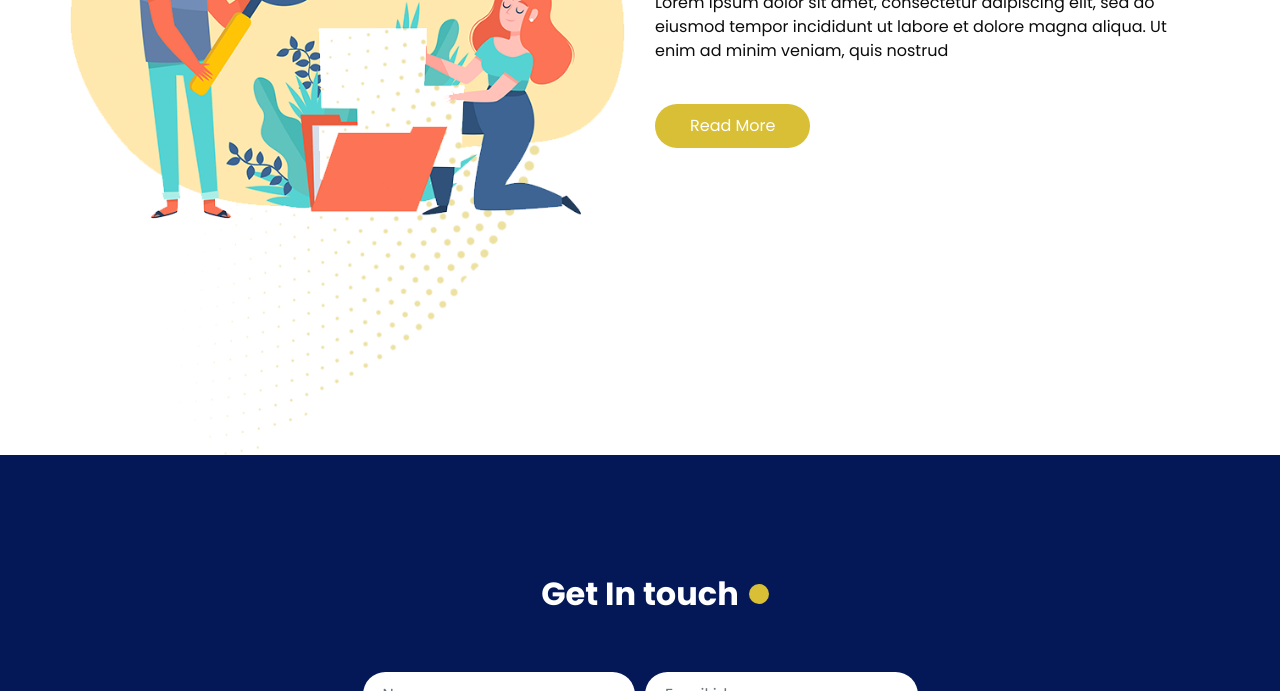
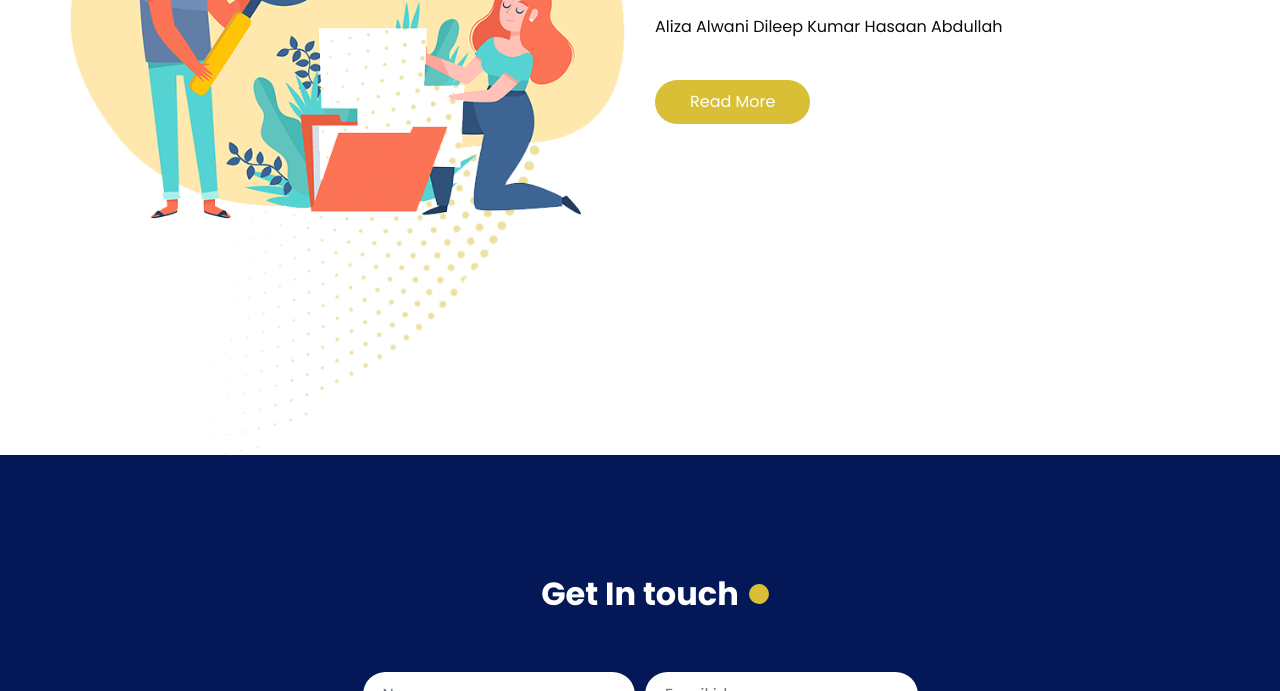
Before and after one commit to DileepKumar5/Deploy-static-Website-on-Robust-AWS-Architecture, a website: page about.html in a window 1280 px wide. Shown: the part 409-1100 px from the top of the page. Drawn offline with nearby package versions, Linux system fonts and the light colour scheme.

```diff
--- a/about.html
+++ b/about.html
@@ -116,9 +116,7 @@
                 <h2>About Us</h2>
               </div>
               <p>
-                Lorem ipsum dolor sit amet, consectetur adipiscing elit, sed do
-                eiusmod tempor incididunt ut labore et dolore magna aliqua. Ut
-                enim ad minim veniam, quis nostrud
+                Aliza Alwani Dileep Kumar Hasaan Abdullah
               </p>
               <a href=""> Read More </a>
             </div>
```
